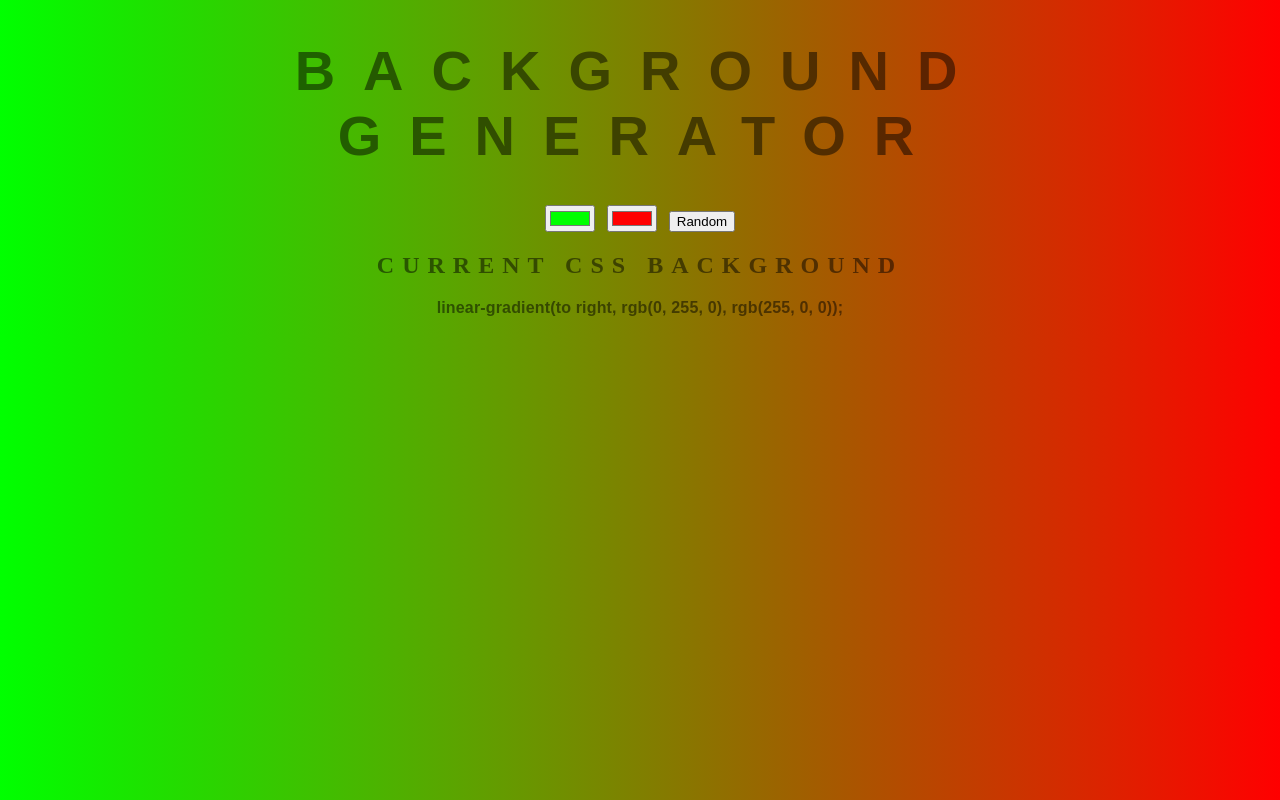
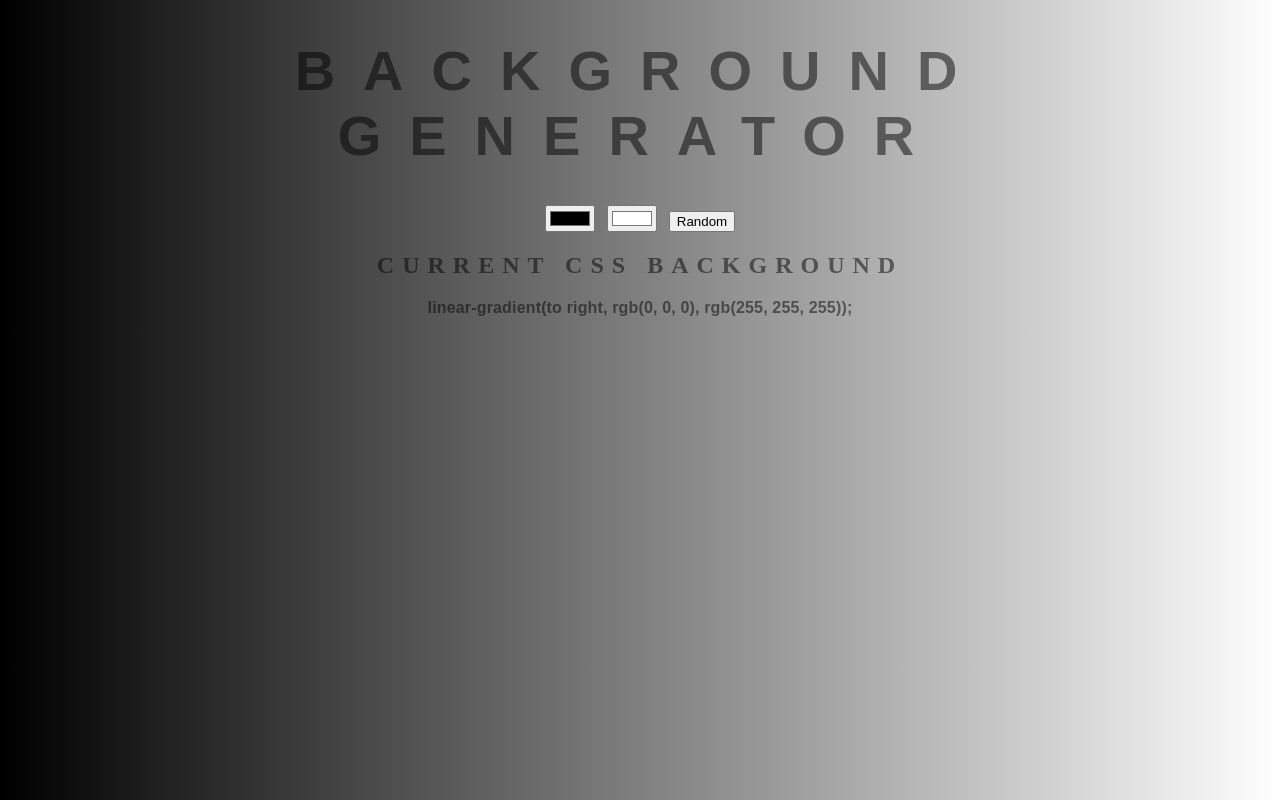
Before and after one commit to mcentis89/background-generator, a website: page index.html in a window 1280 px wide. Drawn offline with Linux system fonts and the light colour scheme.

```diff
--- a/index.html
+++ b/index.html
@@ -6,8 +6,8 @@
 </head>
 <body id="gradient">
 	<h1>Background Generator</h1>
-	<input class="color1" type="color" name="color1" value="#00ff00">
-	<input class="color2" type="color" name="color2" value="#ff0000">
+	<input class="color1" type="color" name="color1" value="#000000">
+	<input class="color2" type="color" name="color2" value="#ffffff">
 	<button id="button"  >Random</button>
 	<h2>Current CSS Background</h2>
 	<h3></h3>
--- a/style.css
+++ b/style.css
@@ -1,27 +1,26 @@
 body {
 	font: 'Raleway', sans-serif;
-    color: rgba(0,0,0,.5);
+	color: rgba(0,0,0,0.5);
 	text-align: center;
 	text-transform: uppercase;
 	letter-spacing: .5em;
 	top: 15%;
-	background: linear-gradient(to right, red , yellow); /* Standard syntax */
+	background: linear-gradient(to right, black, white);
 }
 
-h1 {
+h1{
 	font: 600 3.5em 'Raleway', sans-serif;
-    color: rgba(0,0,0,.5);
+	color: rgba(0,0,0,0.5);
 	text-align: center;
 	text-transform: uppercase;
 	letter-spacing: .5em;
-    width: 100%;
+	width: 100%
 }
 
 h3 {
 	font: 900 1em 'Raleway', sans-serif;
-    color: rgba(0,0,0,.5);
+	color: rgba(0,0,0,0.5);
 	text-align: center;
 	text-transform: none;
 	letter-spacing: 0.01em;
-
 }
```
Also changed, not shown: package.json (added, +19 -0 lines), script.js (+1 -8 lines). Lines whose indentation alone changed are shown as unchanged.
